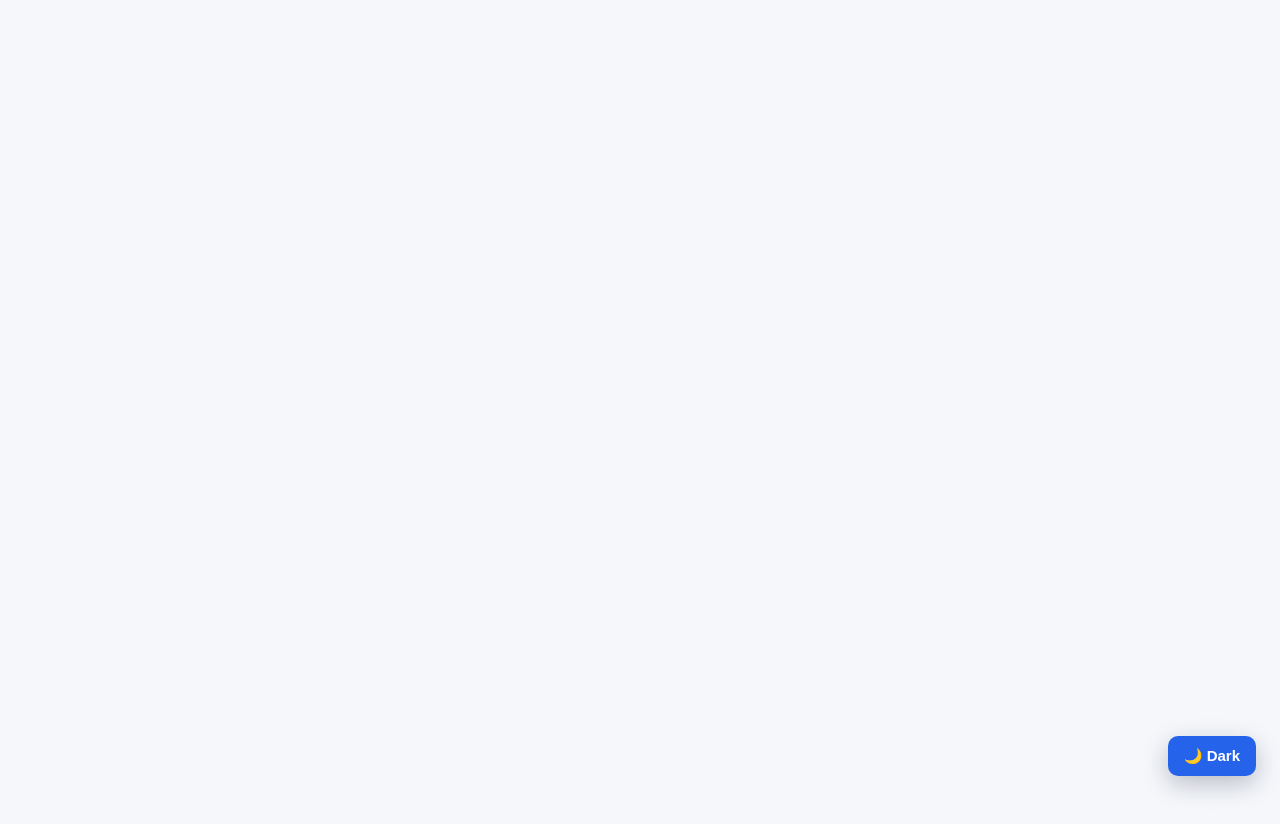
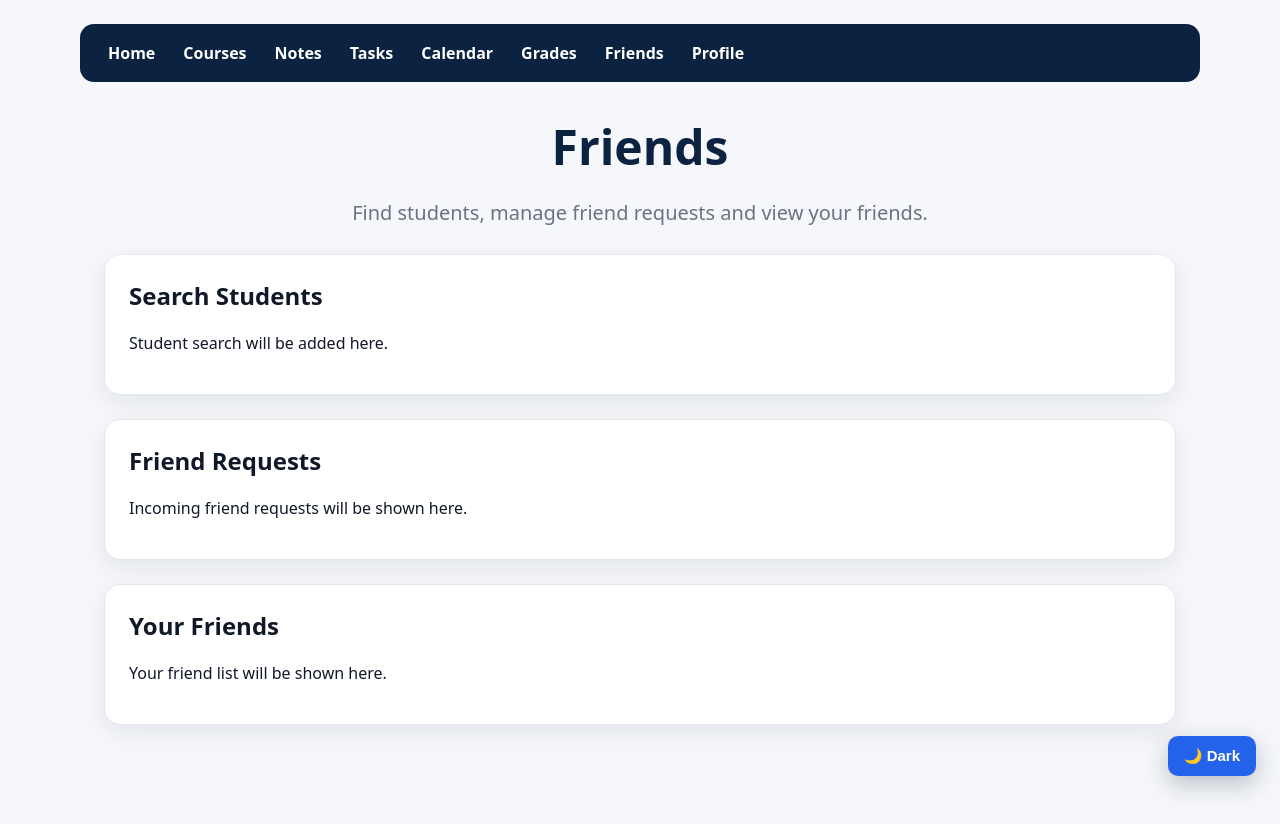
Before and after one commit to MohammedKawaf/Studora, a React (Vite) app in the folder client/: page /friends in a window 1280 px wide. Before the commit this address had no page. Before the commit the page ends 800 px from the top, so only its background shows below. Built offline with nearby package versions, Linux system fonts and the light colour scheme; sample sign-in values are in the browser's storage.

Commit message:
feat: add friends page and navigation

```diff
--- a/client/src/App.jsx
+++ b/client/src/App.jsx
@@ -10,6 +10,7 @@ import Register from "./pages/Register";
 import Calendar from "./pages/Calendar";
 import Profile from "./pages/Profile";
 import Grades from "./pages/Grades";
+import Friends from "./pages/Friends";
 
 import ProtectedRoute from "./components/ProtectedRoute";
 
@@ -101,6 +102,15 @@ function App() {
           }
         />
 
+        <Route
+          path="/friends"
+          element={
+            <ProtectedRoute>
+              <Friends />
+            </ProtectedRoute>
+          }
+        />
+
         <Route path="/login" element={<Login />} />
 
         <Route path="/register" element={<Register />} />
--- a/client/src/components/Navbar.jsx
+++ b/client/src/components/Navbar.jsx
@@ -22,6 +22,7 @@ function Navbar({ user }) {
           <Link to="/tasks">{t.tasks}</Link>{" "}
           <Link to="/calendar">{t.calendar}</Link>{" "}
           <Link to="/grades">{t.grades}</Link>{" "}
+          <Link to="/friends">{t.friends}</Link>{" "}
           <Link to="/profile">{t.profile}</Link>{" "}
         </>
       )}
--- /dev/null
+++ b/client/src/pages/Friends.jsx
@@ -0,0 +1,33 @@
+import Navbar from "../components/Navbar";
+
+function Friends() {
+  return (
+    <div>
+      <Navbar user={true} />
+
+      <main className="page">
+        <section className="page-header">
+          <h1>Friends</h1>
+          <p>Find students, manage friend requests and view your friends.</p>
+        </section>
+
+        <section className="card">
+          <h2>Search Students</h2>
+          <p>Student search will be added here.</p>
+        </section>
+
+        <section className="card">
+          <h2>Friend Requests</h2>
+          <p>Incoming friend requests will be shown here.</p>
+        </section>
+
+        <section className="card">
+          <h2>Your Friends</h2>
+          <p>Your friend list will be shown here.</p>
+        </section>
+      </main>
+    </div>
+  );
+}
+
+export default Friends;
--- a/client/src/translations.js
+++ b/client/src/translations.js
@@ -6,6 +6,7 @@ const translations = {
     tasks: "Tasks",
     calendar: "Calendar",
     grades: "Grades",
+    friends: "Friends",
     profile: "Profile",
     login: "Login",
     register: "Register",
@@ -325,6 +326,7 @@ const translations = {
     tasks: "Uppgifter",
     calendar: "Kalender",
     grades: "Betyg",
+    friends: "Vänner",
     profile: "Profil",
     login: "Logga in",
     register: "Registrera",
@@ -636,4 +638,4 @@ const translations = {
     updatePassword: "Uppdatera lösenord",
     },
     };
-export default translations;
+export default translations;907
```
